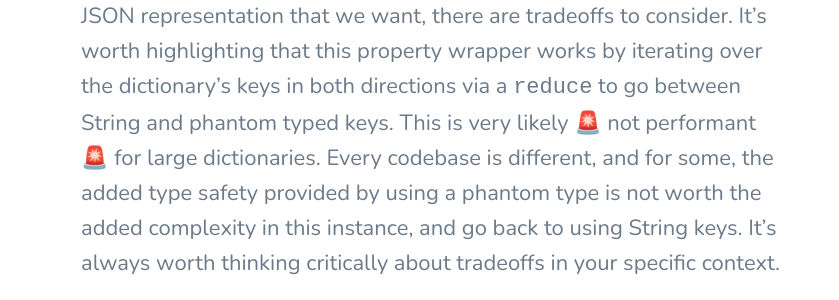
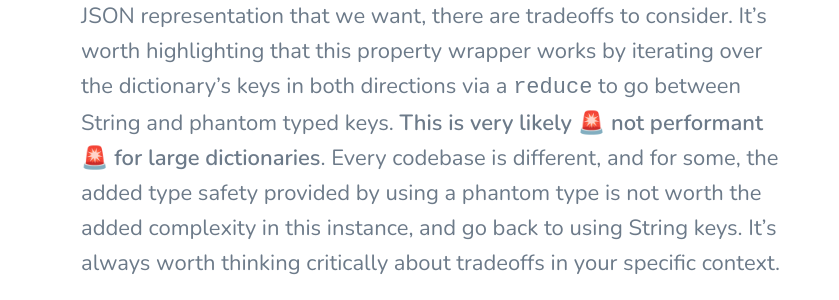
Before and after one commit to nevillco/nevillco.github.io, a Jekyll site: the page built from _posts/2023-10-20-swift-codable-and-custom-keyed-dictionaries.md, in a window 1280 px wide and 900 px high, scrolled down 10111 px. Shown: the part 189-489 px from the top of the window, without its empty margins (209-1048 px from the left). Built offline with Jekyll 4.4.1, drawn with Linux system fonts in a browser that asks for light colours; nearby versions of some CDN libraries.

````diff
--- a/_posts/2023-10-20-swift-codable-and-custom-keyed-dictionaries.md
+++ b/_posts/2023-10-20-swift-codable-and-custom-keyed-dictionaries.md
@@ -188,7 +188,7 @@ print(String(data: example3JSONData, encoding: .utf8)!)
 // {"dictionary":{"UserID2":10,"UserID1":5}}
 ```
 ### Is it the Right Fix?
-While we’ve reached a solution that gives us the type safety and the JSON representation that we want, there are tradeoffs to consider. It’s worth highlighting that this property wrapper works by iterating over the dictionary’s keys in both directions via a `reduce` to go between String and phantom typed keys. This is very likely 🚨 not performant 🚨 for large dictionaries. Every codebase is different, and for some, the added type safety provided by using a phantom type is not worth the added complexity in this instance, and go back to using String keys. It’s always worth thinking critically about tradeoffs in your specific context.
+While we’ve reached a solution that gives us the type safety and the JSON representation that we want, there are tradeoffs to consider. It’s worth highlighting that this property wrapper works by iterating over the dictionary’s keys in both directions via a `reduce` to go between String and phantom typed keys. **This is very likely 🚨 not performant 🚨 for large dictionaries**. Every codebase is different, and for some, the added type safety provided by using a phantom type is not worth the added complexity in this instance, and go back to using String keys. It’s always worth thinking critically about tradeoffs in your specific context.
 
 One may also find themselves in the situation where they own the server or backend, and sticking with the default encoding behavior as a mixed key+value array works fine for you. Maybe you’re even reusing that default mixed array on both sides because you’re using Swift on the server. Again, tradeoffs are always worth evaluating, but a **word of caution on sticking with this approach**:
 > Dictionaries are un-sorted, which means the order of this mixed-value encoded array will be unsorted, which means reliably snapshot-testing your JSON value becomes impossible.
````
